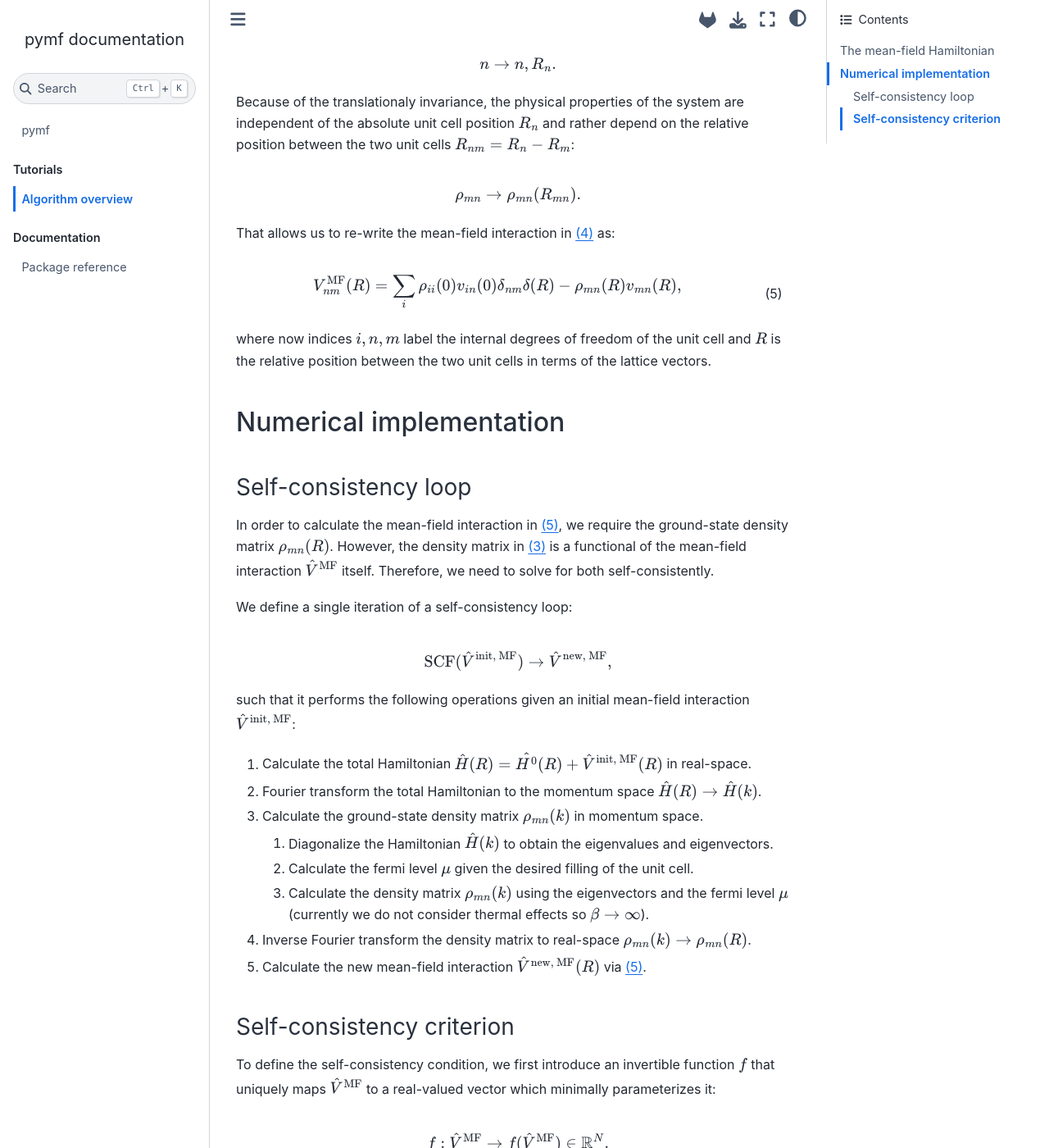
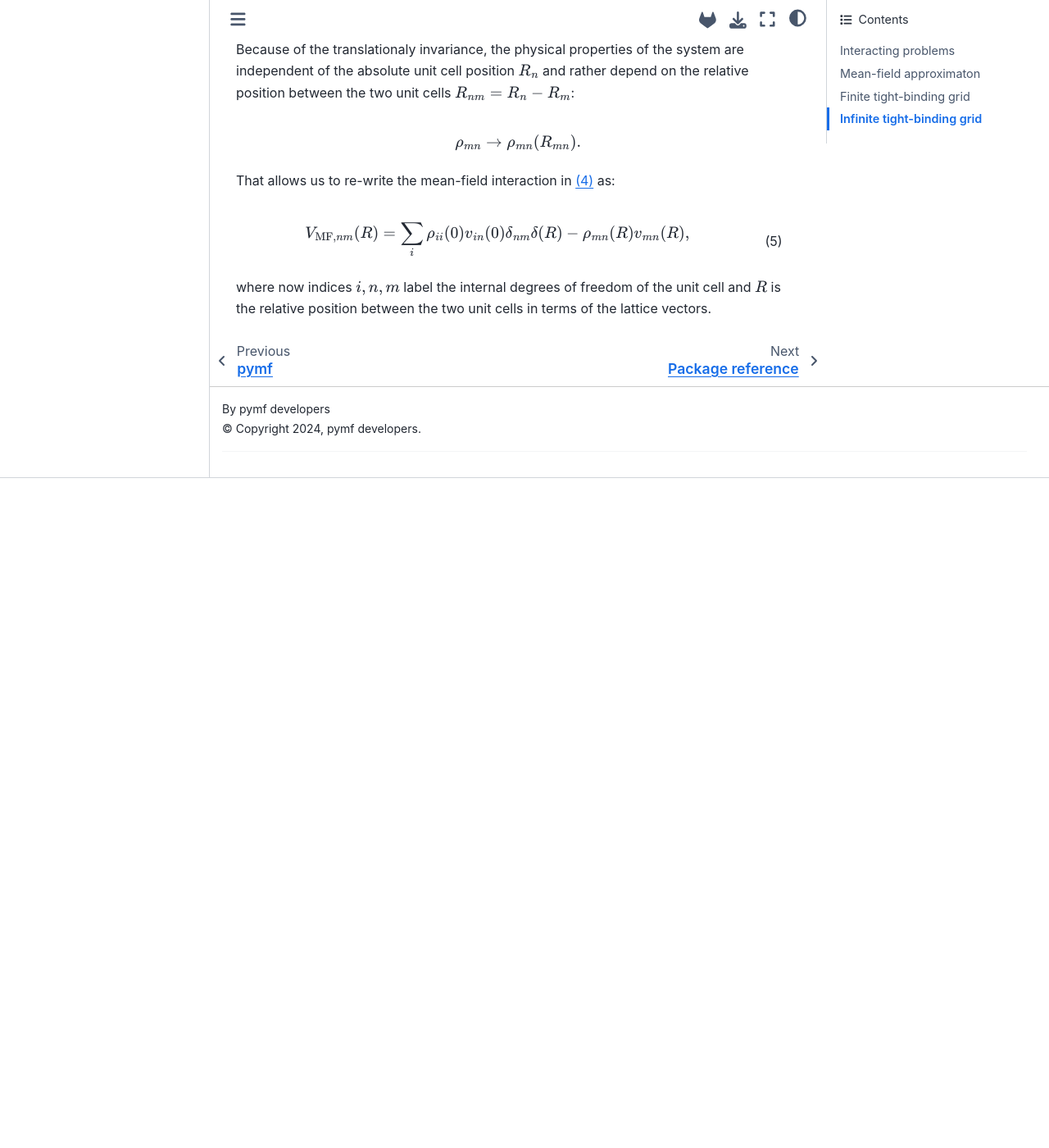
Before and after one commit to quantum-tinkerer/MeanFi, a Sphinx documentation site: the page built from docs/source/mf_notes.md, in a window 1280 px wide and 1400 px high, scrolled down 1818 px. Shown: the whole window at 82% size. Built offline with Sphinx 7.4.7 and the Sphinx Book theme 1.1.4, drawn with Linux system fonts in a browser that asks for light colours; pages that are not in the unit, such as notebooks, are missing from menus; the version number could not be read and is left out; comment, search, counter and statistics services are not loaded; after the commit the page ends 2401 px from its top, so only the background shows below that; some of the changed text lies outside the part shown.

Commit message:
split theory and algo

```diff
--- a/docs/source/mf_notes.md
+++ b/docs/source/mf_notes.md
@@ -1,30 +1,28 @@
-# Algorithm overview
+# Theory overview
 
-## The mean-field Hamiltonian
-
-### Interacting problems
+## Interacting problems
 
 In physics, one often encounters problems where a system of multiple particles interact with each other.
 In this package, we consider a general electronic system with density-density interparticle interaction:
 
 :::{math}
 :label: hamiltonian
-\hat{H} = \hat{H^0} + \hat{V} = \sum_{ij} h_{ij} c^\dagger_{i} c_{j} + \frac{1}{2} \sum_{ij} v_{ij} c_i^\dagger c_j^\dagger c_j c_i
+\hat{H} = \hat{H_0} + \hat{V} = \sum_{ij} h_{ij} c^\dagger_{i} c_{j} + \frac{1}{2} \sum_{ij} v_{ij} c_i^\dagger c_j^\dagger c_j c_i
 :::
 
 where $c_i^\dagger$ and $c_i$ are creation and annihilation operators respectively for fermion in state $i$.
-The first term $\hat{H^0}$ is the non-interacting Hamiltonian which by itself is straightforward to solve in a single-particle basis by direct diagonalizations made easy through packages such as `kwant`.
+The first term $\hat{H_0}$ is the non-interacting Hamiltonian which by itself is straightforward to solve in a single-particle basis by direct diagonalizations made easy through packages such as [kwant](https://kwant-project.org/).
 The second term $\hat{V}$ is density-density interaction term between two particles, for example Coulomb interaction.
 In order to solve the interacting problem exactly, one needs to diagonalize the full Hamiltonian $\hat{H}$ in the many-particle basis which grows exponentially with the number of particles.
 Such a task is often infeasible for large systems and one needs to resort to approximations.
 
-### Mean-field approximaton
+## Mean-field approximaton
 
 The first-order perturbative approximation to the interacting Hamiltonian is the Hartree-Fock approximation also known as the mean-field approximation.
 The mean-field approximates the quartic term $\hat{V}$ in {eq}`hamiltonian` as a sum of bilinear terms weighted by the expectation values the remaining operators:
 :::{math}
 :label: mf_approx
-\hat{V} \approx \hat{V}^{\text{MF}} \equiv \sum_{ij} v_{ij} \left[
+\hat{V} \approx \hat{V}_{\text{MF}} \equiv \sum_{ij} v_{ij} \left[
 \braket{c_i^\dagger c_i} c_j^\dagger c_j - \braket{c_i^\dagger c_j} c_j^\dagger c_i \right]
 :::
 we neglect the superconducting pairing and constant offset terms.
@@ -32,11 +30,11 @@
 The ground-state density matrix reads:
 :::{math}
 :label: density
-\rho_{ij} \equiv \braket{c_i^\dagger c_j } = \text{Tr}\left(e^{-\beta \left(\hat{H^0} + \hat{V}^{\text{MF}} - \mu \hat{N} \right)} c_i^\dagger c_j\right),
+\rho_{ij} \equiv \braket{c_i^\dagger c_j } = \text{Tr}\left(e^{-\beta \left(\hat{H_0} + \hat{V}_{\text{MF}} - \mu \hat{N} \right)} c_i^\dagger c_j\right),
 :::
 where $\beta = 1/ (k_B T)$ is the inverse temperature, $\mu$ is the chemical potential, and $\hat{N} = \sum_i c_i^\dagger c_i$ is the number operator.
 
-### Finite tight-binding grid
+## Finite tight-binding grid
 
 To simplify the mean-field Hamiltonian, we assume a finite, normalised orthogonal tight-binding grid defined by the single-particle basis states:
 
@@ -49,11 +47,11 @@
 
 :::{math}
 :label: mf_finite
-V^\text{MF}_{nm} = \braket{n | \hat{V}^{\text{MF}} | m} =  \sum_{i} \rho_{ii} v_{in} \delta_{nm} - \rho_{mn} v_{mn},
+V_{\text{MF}, nm} = \braket{n | \hat{V}_{\text{MF}} | m} =  \sum_{i} \rho_{ii} v_{in} \delta_{nm} - \rho_{mn} v_{mn},
 :::
 where $\delta_{nm}$ is the Kronecker delta function.
 
-### Infinite tight-binding grid
+## Infinite tight-binding grid
 
 In the limit of a translationally invariant system, the index $n$ that labels the basis states partitions into two independent variables: the unit cell internal degrees of freedom (spin, orbital, sublattice, etc.) and the position of the unit cell $R_n$:
 
@@ -71,51 +69,7 @@
 
 :::{math}
 :label: mf_infinite
-V^\text{MF}_{nm} (R) =  \sum_{i} \rho_{ii} (0) v_{in} (0) \delta_{nm} \delta(R) - \rho_{mn}(R) v_{mn}(R),
+V_{\text{MF}, nm} (R) =  \sum_{i} \rho_{ii} (0) v_{in} (0) \delta_{nm} \delta(R) - \rho_{mn}(R) v_{mn}(R),
 :::
 
 where now indices $i, n, m$ label the internal degrees of freedom of the unit cell and $R$ is the relative position between the two unit cells in terms of the lattice vectors.
-
-## Numerical implementation
-
-### Self-consistency loop
-
-In order to calculate the mean-field interaction in {eq}`mf_infinite`, we require the ground-state density matrix $\rho_{mn}(R)$.
-However, the density matrix in {eq}`density` is a functional of the mean-field interaction $\hat{V}^{\text{MF}}$ itself.
-Therefore, we need to solve for both self-consistently.
-
-We define a single iteration of a self-consistency loop:
-
-$$
-\text{SCF}(\hat{V}^{\text{init, MF}}) \to \hat{V}^{\text{new, MF}},
-$$
-
-such that it performs the following operations given an initial mean-field interaction $\hat{V}^{\text{init, MF}}$:
-
-1. Calculate the total Hamiltonian $\hat{H}(R) = \hat{H^0}(R) + \hat{V}^{\text{init, MF}}(R)$ in real-space.
-2. Fourier transform the total Hamiltonian to the momentum space $\hat{H}(R) \to \hat{H}(k)$.
-3. Calculate the ground-state density matrix $\rho_{mn}(k)$ in momentum space.
-    1. Diagonalize the Hamiltonian $\hat{H}(k)$ to obtain the eigenvalues and eigenvectors.
-    2. Calculate the fermi level $\mu$ given the desired filling of the unit cell.
-    3. Calculate the density matrix $\rho_{mn}(k)$ using the eigenvectors and the fermi level $\mu$ (currently we do not consider thermal effects so $\beta \to \infty$).
-4. Inverse Fourier transform the density matrix to real-space $\rho_{mn}(k) \to \rho_{mn}(R)$.
-5. Calculate the new mean-field interaction $\hat{V}^{\text{new, MF}}(R)$ via {eq}`mf_infinite`.
-
-### Self-consistency criterion
-
-To define the self-consistency condition, we first introduce an invertible function $f$ that uniquely maps $\hat{V}^{\text{MF}}$ to a real-valued vector which minimally parameterizes it:
-
-$$
-f : \hat{V}^{\text{MF}} \to f(\hat{V}^{\text{MF}}) \in \mathbb{R}^N.
-$$
-
-Currently, $f$ parameterizes the mean-field interaction by taking only the upper triangular elements of the matrix $V^\text{MF}_{nm}(R)$ (the lower triangular part is redundant due to the Hermiticity of the Hamiltonian) and splitting it into a real and imaginary parts to form a real-valued vector.
-
-With this function, we define the self-consistency criterion as a fixed-point problem:
-
-$$
-f(\text{SCF}(\hat{V}^{\text{MF}})) = f(\hat{V}^{\text{MF}}).
-$$
-
-To solve this fixed-point problem, we utilize a root-finding function `scipy.optimize.anderson` which uses the Anderson mixing method to find the fixed-point solution.
-However, our implementation also allows to use other custom fixed-point solvers by either providing it to `solver` or by re-defining the `solver` function.
```
Also changed, not shown: docs/source/index.md (+2 -1 lines).
